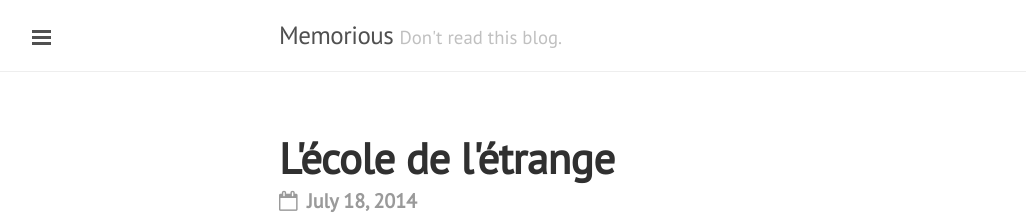
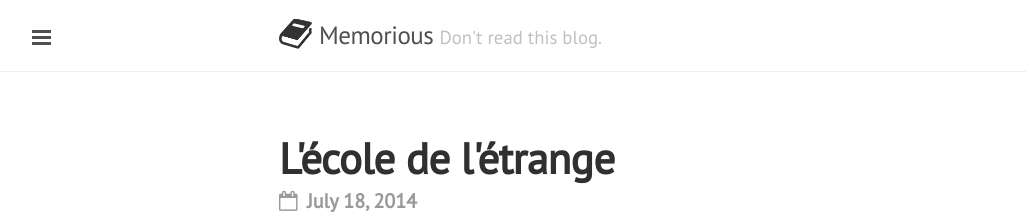
Before and after one commit to daviddavis/blog.memorious.net, a Jekyll site: the page built from index.html, in a window 1280 px wide. Shown: the top 214 px of the page, without its empty margins (1-1027 px from the left). Built offline with Jekyll 4.4.1, drawn with Linux system fonts in a browser that asks for light colours; nearby versions of some CDN libraries; Markdown is read by kramdown in place of the engine named in the settings; the list of posts is cut into pages by our own code.

Commit message:
Added book logo

```diff
--- a/_includes/head.html
+++ b/_includes/head.html
@@ -27,7 +27,7 @@
 
   <!-- Icons -->
   <link rel="apple-touch-icon-precomposed" sizes="144x144" href="{{ site.baseurl }}public/apple-touch-icon-precomposed.png">
-  <link rel="icon" type="image/png" href="{{ site.baseurl }}public/favicon.png">
+  <link rel="icon" type="image/png" href="{{ site.baseurl }}public/img/book.png">
 
   <!-- analytics -->
   {% include analytics.html %}
--- a/public/css/site.css
+++ b/public/css/site.css
@@ -42,3 +42,9 @@ span.post-date .fa {
 blockquote {
   text-align: justify;
 }
+
+h3.masthead-title a {
+  background: url(/public/img/book.png) 0 -2px no-repeat;
+  background-size: 33px;
+  padding-left: 40px;
+}
```
Also changed, not shown: public/img/book.png (added).
